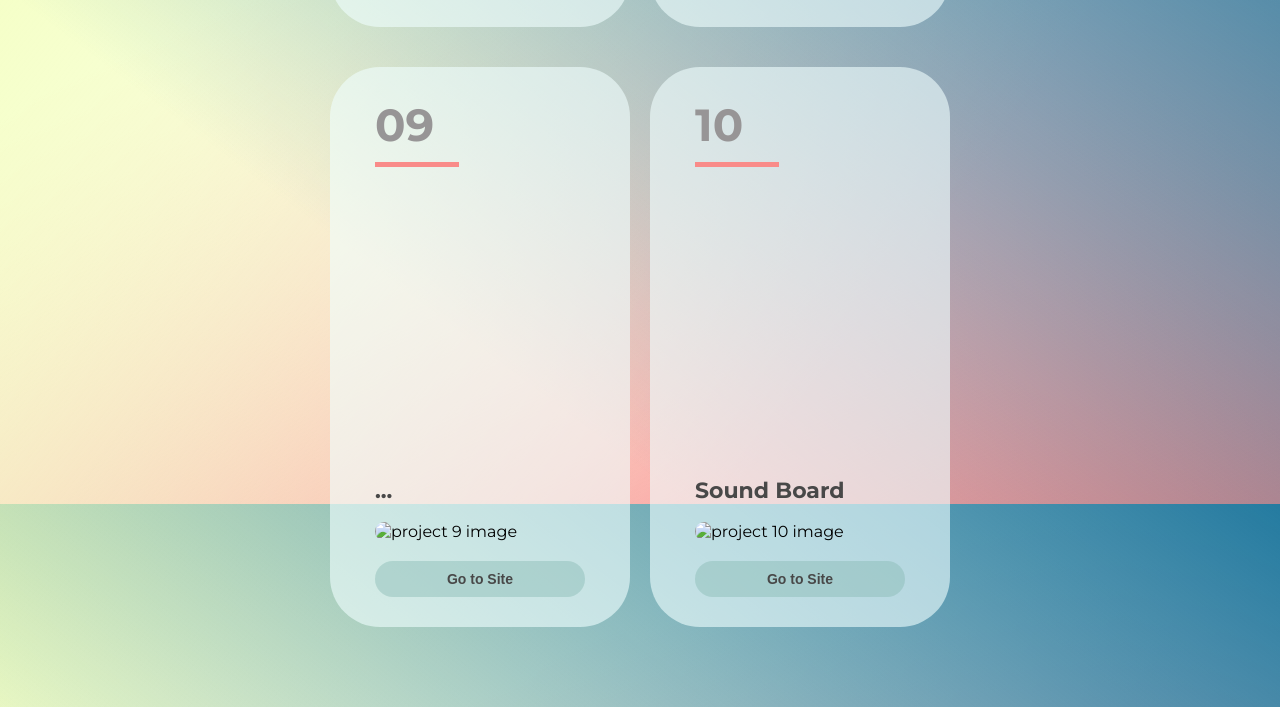
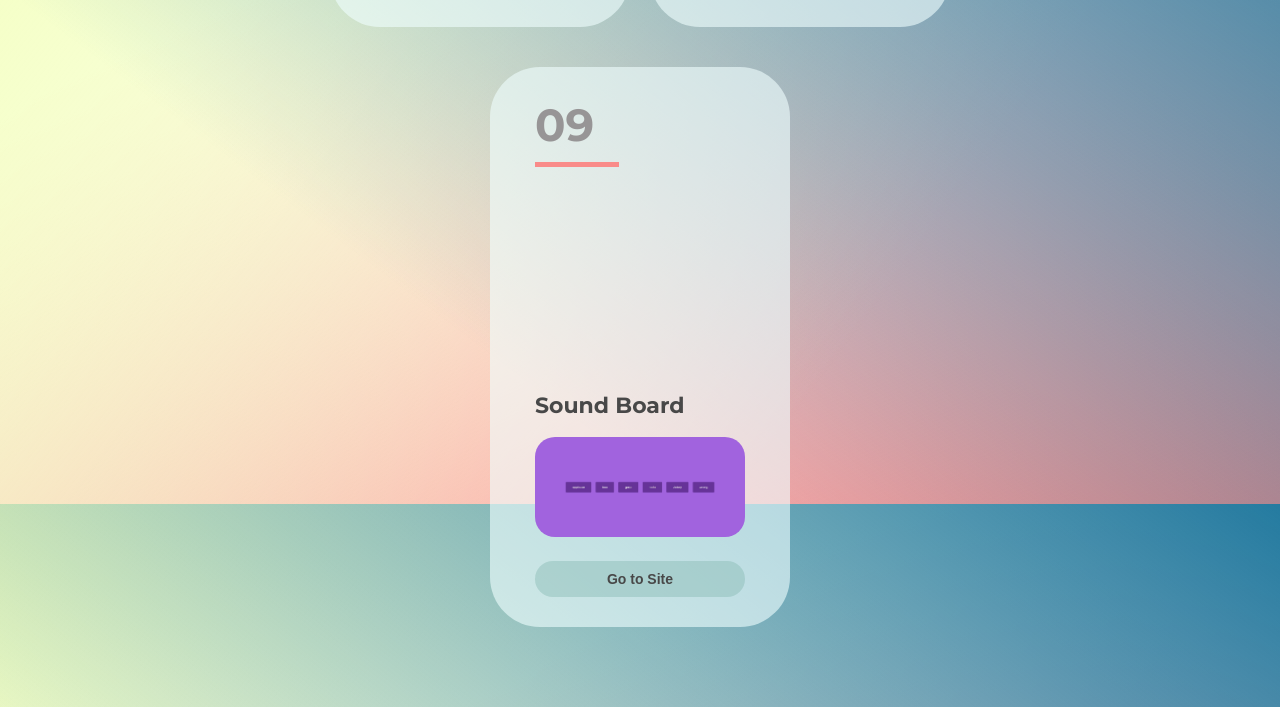
Before and after one commit to katayoon-rb/50-Projects-In-50-Days, a plain HTML site: page index.html in a window 1280 px wide. Shown: the part 1896-2603 px from the top of the page. Drawn offline with Linux system fonts and the light colour scheme.

Commit message:
Update index.html

```diff
--- a/index.html
+++ b/index.html
@@ -129,26 +129,26 @@
                         <div class="line"></div>
                     </div>
                     <div>
-                        <h2 class="name">...</h2>
-                        <img alt="project 9 image" src="09 .../Screen.jpg" />
-                        <a href="09 .../index.html">
+                        <h2 class="name">Sound Board</h2>
+                        <img alt="project 9 image" src="09 Sound Board/Screen.jpg" />
+                        <a href="09 Sound Board/index.html">
                             <button type="button">Go to Site</button>
                         </a>
                     </div>
                 </div>
-                <div class="project">
+<!--                 <div class="project">
                     <div>
                         <h1>10</h1>
                         <div class="line"></div>
                     </div>
                     <div>
-                        <h2 class="name">Sound Board</h2>
-                        <img alt="project 10 image" src="10 Sound Board/Screen.jpg" />
-                        <a href="10 Sound Board/index.html">
+                        <h2 class="name">...</h2>
+                        <img alt="project 10 image" src="10 .../Screen.jpg" />
+                        <a href="10 .../index.html">
                             <button type="button">Go to Site</button>
                         </a>
                     </div>
-                </div>
+                </div> -->
             </div>
 
 
```
